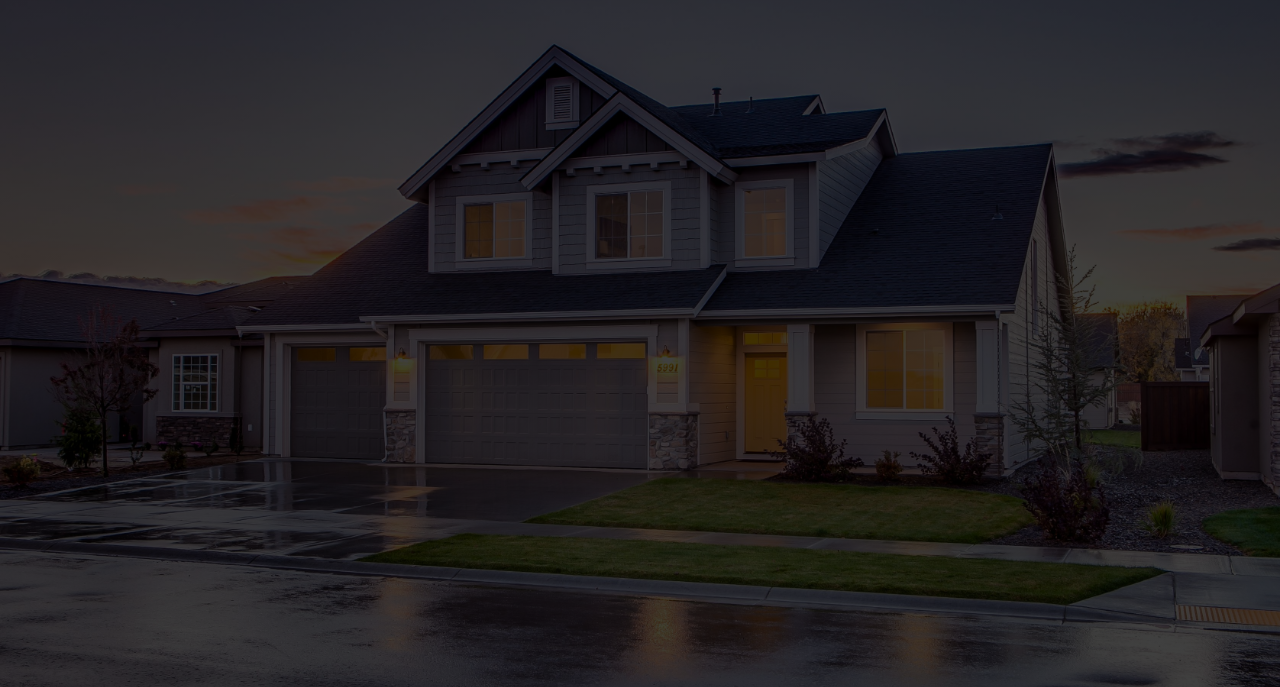
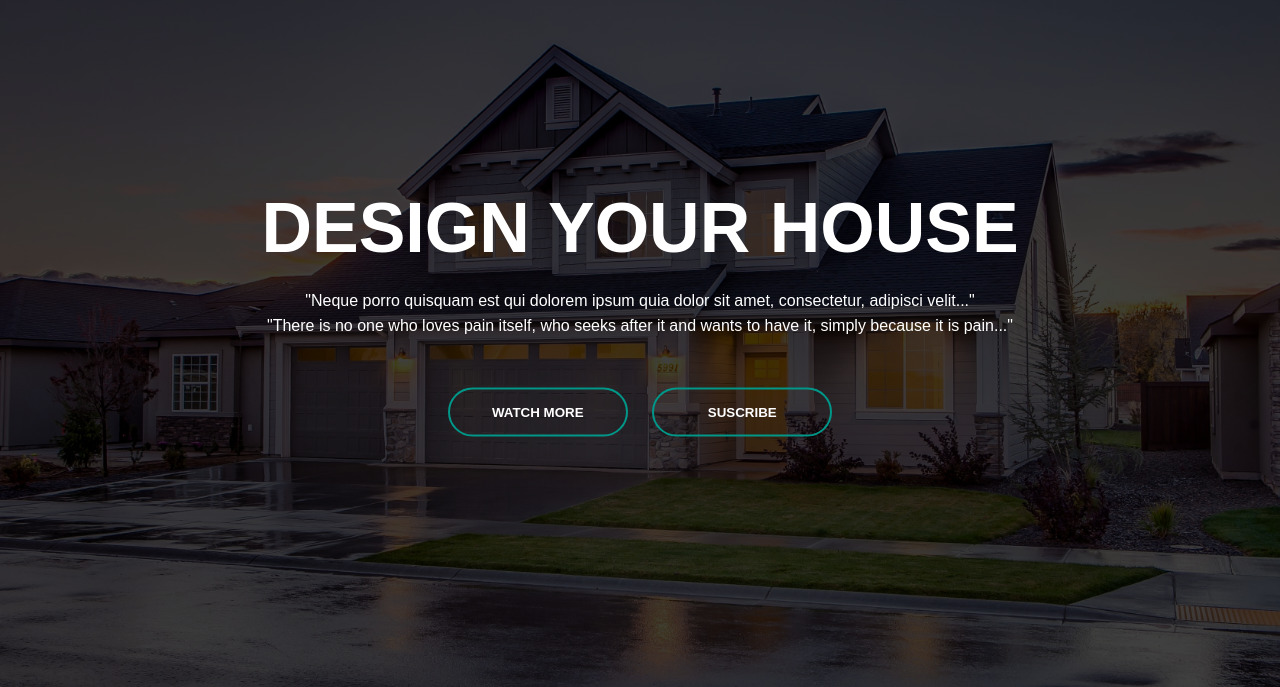
Before and after one commit to christian17s/firstproj, a plain HTML site: page index.html in a window 1280 px wide. Shown: the part 113-800 px from the top of the page. Drawn offline with Linux system fonts and the light colour scheme.

Commit message:
home part finished

```diff
--- a/index.html
+++ b/index.html
@@ -18,6 +18,14 @@
                 <li><a href="#">Backyard</a></li>
             </ul>
         </div>
+
+        <div class="content">
+            <h1>DESIGN YOUR HOUSE</h1>
+            <p>"Neque porro quisquam est qui dolorem ipsum quia dolor sit amet, consectetur, adipisci velit..."
+            <br> "There is no one who loves pain itself, who seeks after it and wants to have it, simply because it is pain..."</p>
+            <button type="button"><span></span>WATCH MORE</button>
+            <button type="button"><span></span>SUSCRIBE</button>
+        </div>
     </div>
 
 </body>
--- a/style.css
+++ b/style.css
@@ -54,3 +54,58 @@
 .navbar ul li:hover::after {
     width: 100%;
 }
+
+.content {
+    width: 100%;
+    position: absolute;
+    top: 50%;
+    transform: translateY(-50%);
+    text-align: center;
+    color: #fff;
+}
+
+.content h1 {
+    font-size: 70px;
+    margin-top: 80px;
+}
+
+.content p {
+    margin: 20px auto;
+    font-weight: 100;
+    line-height: 25px;
+}
+
+button {
+    width: 180px;
+    padding: 15px 0;
+    text-align: center;
+    margin: 30px 10px;
+    border-radius: 25px;
+    font-weight: bold;
+    border: 2px solid #009688;
+    background: transparent;
+    color: #fff;
+    cursor: pointer;
+    position: relative;
+    overflow: hidden;
+}
+
+span {
+    background: #009688;
+    height: 100%;
+    width: 0%;
+    border-radius: 25px;
+    position: absolute;
+    left: 0;
+    bottom: 0;
+    z-index: -1;
+    transition: 0.5s;
+}
+
+button:hover span {
+    width: 100%;
+}
+
+button:hover {
+    border: none;
+}
```
